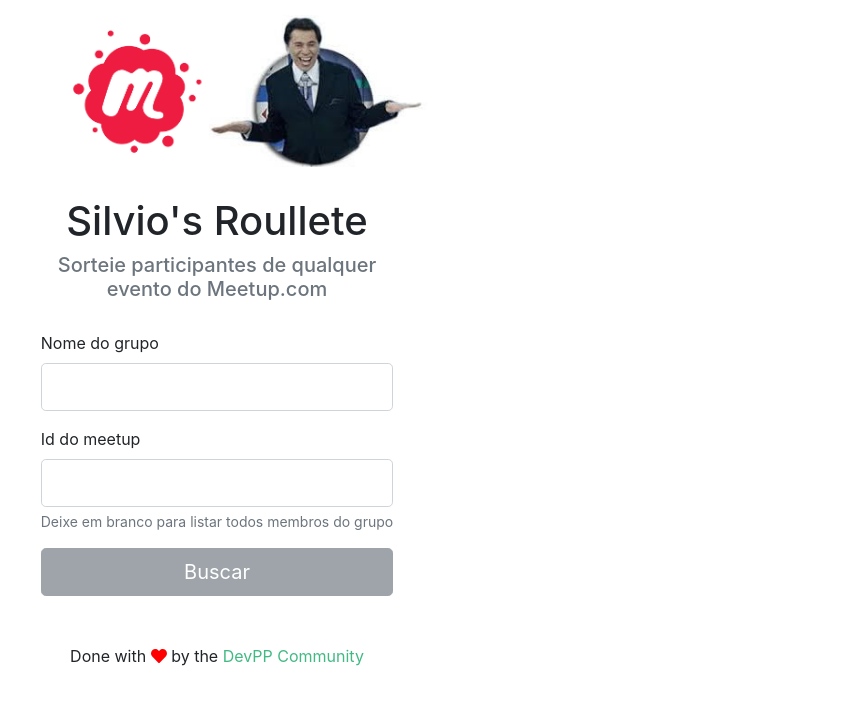
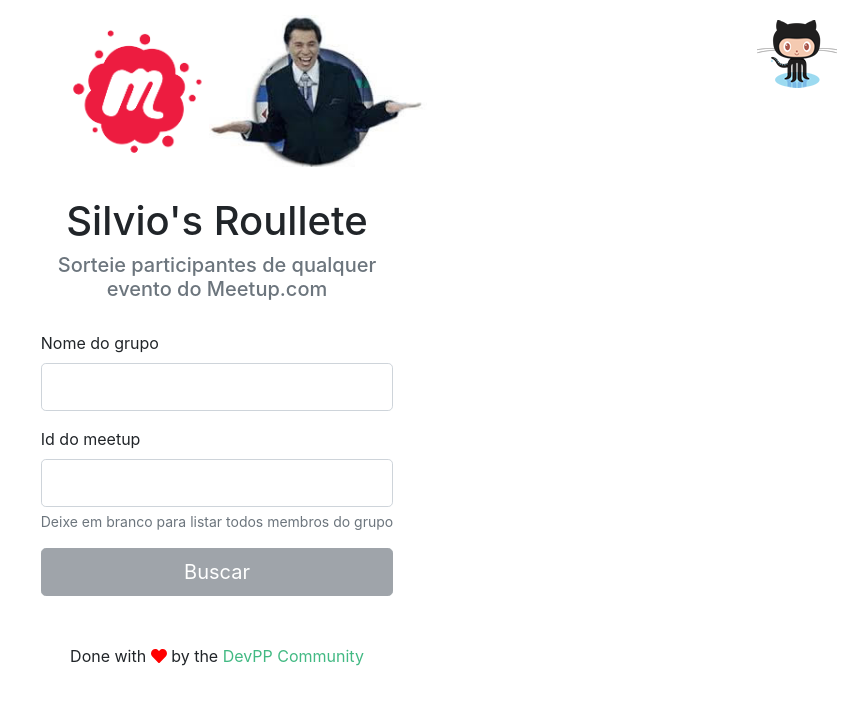
Before and after one commit to felipeblini/meetup.com-roulette, a Vue app: page / in a window 1280 px wide. Shown: the top 704 px of the page, without its empty margins (423-1280 px from the left). Built offline with nearby package versions, Linux system fonts and the light colour scheme.

Commit message:
added jequiti and octacat

```diff
--- a/public/index.html
+++ b/public/index.html
@@ -5,7 +5,7 @@
     <meta http-equiv="X-UA-Compatible" content="IE=edge" />
     <meta name="viewport" content="width=device-width,initial-scale=1.0" />
     <link rel="icon" href="<%= BASE_URL %>favicon.ico" />
-    <title>Meetup Roullete</title>
+    <title>Meetup Roulette</title>
 
     <style>
       body {
@@ -34,7 +34,7 @@
         margin: 30px auto;
       }
 
-      h1 {
+      h1.main-title {
         text-align: center;
       }
     </style>
@@ -53,7 +53,7 @@
     </div>
 
     <div class="text-center app-header">
-      <h1>
+      <h1 class="main-title">
         Silvio's Roullete
       </h1>
 
--- a/src/components/sorteio/Index.vue
+++ b/src/components/sorteio/Index.vue
@@ -97,6 +97,12 @@
       />
 
       <div class="d-flex align-items-center">
+        <img
+          src="@/assets/jequiti.jpg"
+          alt=""
+          class="jequiti-logo"
+          v-if="showJequiti"
+        />
         <ul :class="{ 'draw-active': drawActive }">
           <li
             v-for="(member, index) in members"
@@ -200,6 +206,14 @@
       Done with <font-awesome-icon icon="heart" color="red" /> by the
       <a href="http://www.devpp.com.br" target="_blank">DevPP Community</a>
     </div>
+
+    <a
+      class="octacat"
+      href="https://github.com/felipeblini/meetup.com-roulette"
+      target="_blank"
+      rel="noopener noreferrer"
+      ><img src="@/assets/Octocat.png" alt=""
+    /></a>
   </div>
 </template>
 
@@ -226,7 +240,8 @@
       groupFound: false,
       audio: new Audio(),
       vempraca: false,
-      ganhador: ""
+      ganhador: "",
+      showJequiti: false
     };
   },
   methods: {
@@ -359,6 +374,14 @@
 
       let leftToaddLater = 0;
 
+      setInterval(() => {
+        this.showJequiti = true;
+
+        setTimeout(() => {
+          this.showJequiti = false;
+        }, 500);
+      }, 10000);
+
       const rodar = () => {
         items.forEach(item => {
           const itemsCurentLeft = Number(item.style.left.replace("px", ""));
@@ -380,7 +403,11 @@
         const pos = Math.round(_currentLeft / itemWidth);
         const q = leftToaddLater / gapEffect / _membersList.length;
 
-        this.ganhador = this.members[pos * -1].name.split(" ")[0];
+        try {
+          this.ganhador = this.members[pos * -1].name.split(" ")[0];
+        } catch (e) {
+          console.log({ e });
+        }
 
         for (let i = 0; i < q; i++) {
           items.forEach(item => {
@@ -443,6 +470,13 @@
   align-items: center;
 }
 
+.octacat {
+  position: absolute;
+  top: 0;
+  right: 0;
+  padding: 20px;
+}
+
 h1 {
   font-weight: normal;
 }
@@ -487,6 +521,14 @@
     position: relative;
   }
 }
+
+.jequiti-logo {
+  position: absolute;
+  z-index: 1;
+  margin-left: 22px;
+  margin-top: 13px;
+}
+
 ul {
   display: flex;
   flex-wrap: wrap;
```
Also changed, not shown: src/assets/Octocat.png (added), src/assets/jequiti.jpg (added).
